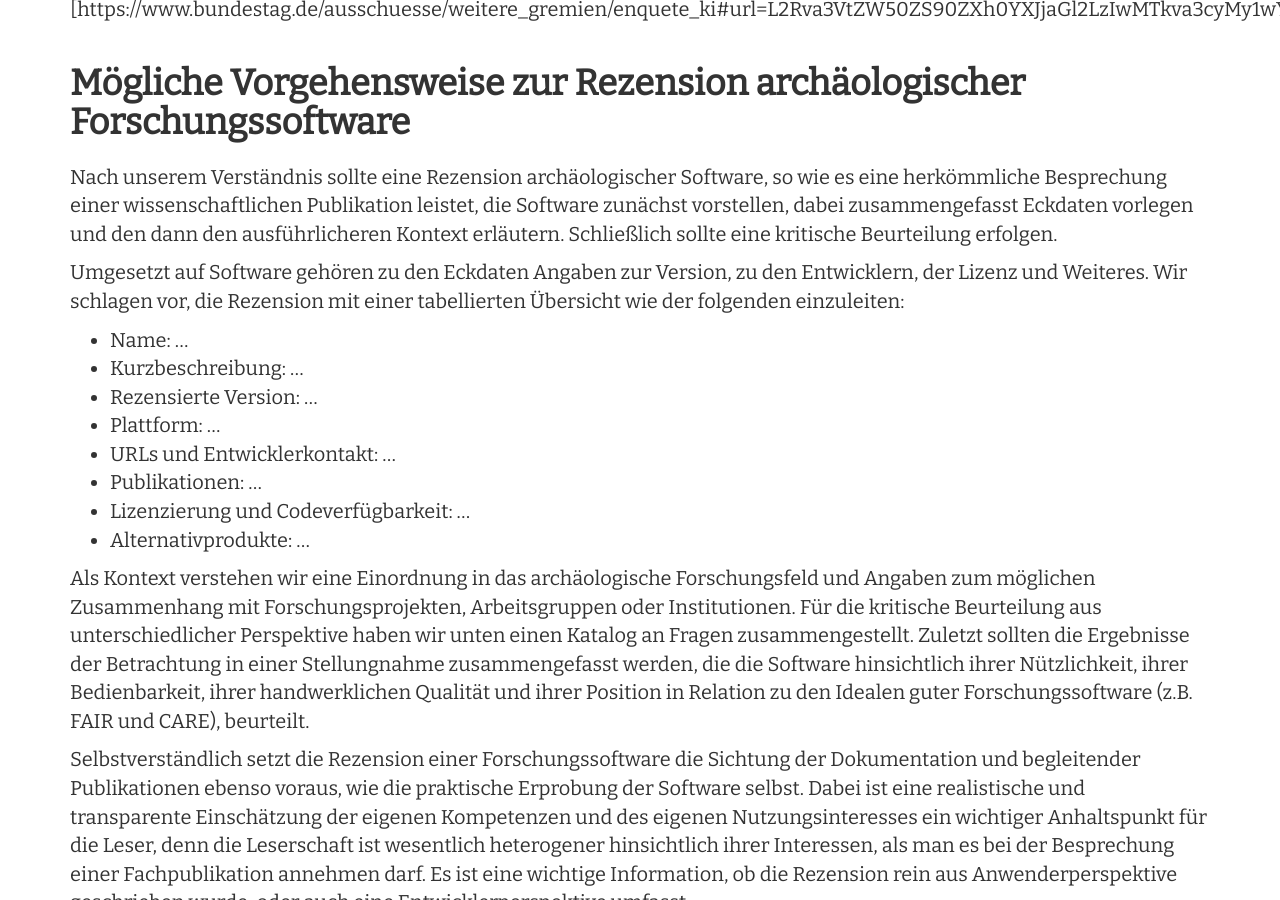
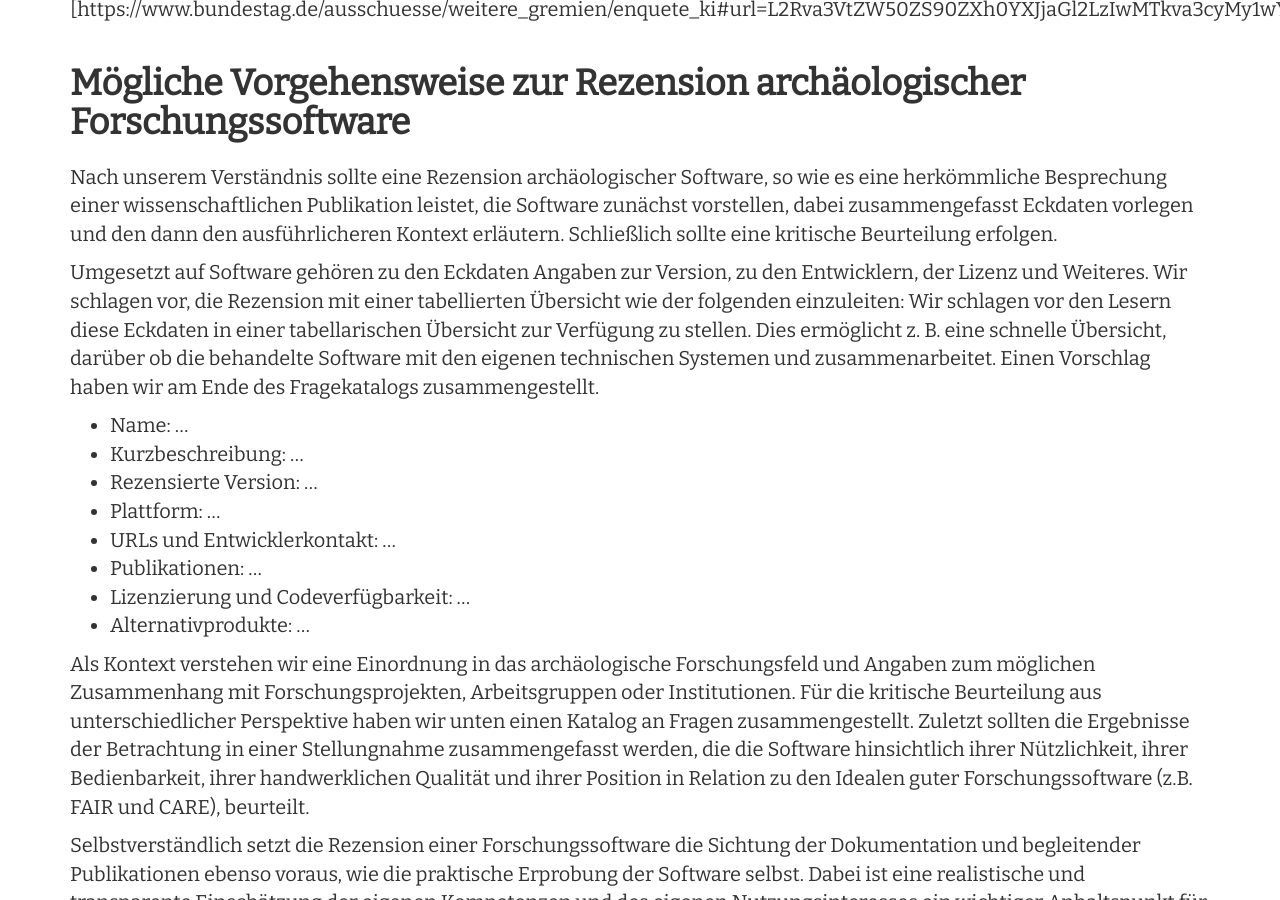
Before and after one commit to Research-Squirrel-Engineers/Impuls_SoftwareRezensionen_DGUF, a Jekyll site: the page built from Draft.md, in a window 1280 px wide and 900 px high, scrolled down 7044 px. Built offline with Jekyll 4.4.1, drawn with Linux system fonts in a browser that asks for light colours; nearby versions of some CDN libraries.

Commit message:
Update Draft.md
Co-authored-by: archaeoklammt <62603273+archaeoklammt@users.noreply.github.com>

```diff
--- a/Draft.md
+++ b/Draft.md
@@ -159,7 +159,7 @@ Eine Personengruppe, die besonders oft zum passiven Spielball von Forschungssoft
 Nach unserem Verständnis sollte eine Rezension archäologischer Software, so wie es eine herkömmliche Besprechung einer wissenschaftlichen Publikation leistet, die Software zunächst vorstellen, dabei zusammengefasst Eckdaten vorlegen und den dann den ausführlicheren Kontext erläutern. Schließlich sollte eine kritische Beurteilung erfolgen.
 
 Umgesetzt auf Software gehören zu den Eckdaten Angaben zur Version, zu den Entwicklern, der Lizenz und Weiteres. Wir schlagen vor, die Rezension mit einer tabellierten Übersicht wie der folgenden einzuleiten:
-
+Wir schlagen vor den Lesern diese Eckdaten in einer tabellarischen Übersicht zur Verfügung zu stellen. Dies ermöglicht z. B. eine schnelle Übersicht, darüber ob die behandelte Software mit den eigenen technischen Systemen und zusammenarbeitet. Einen Vorschlag haben wir am Ende des Fragekatalogs zusammengestellt.
 - Name: ...
 - Kurzbeschreibung: ...
 - Rezensierte Version: ...
```
